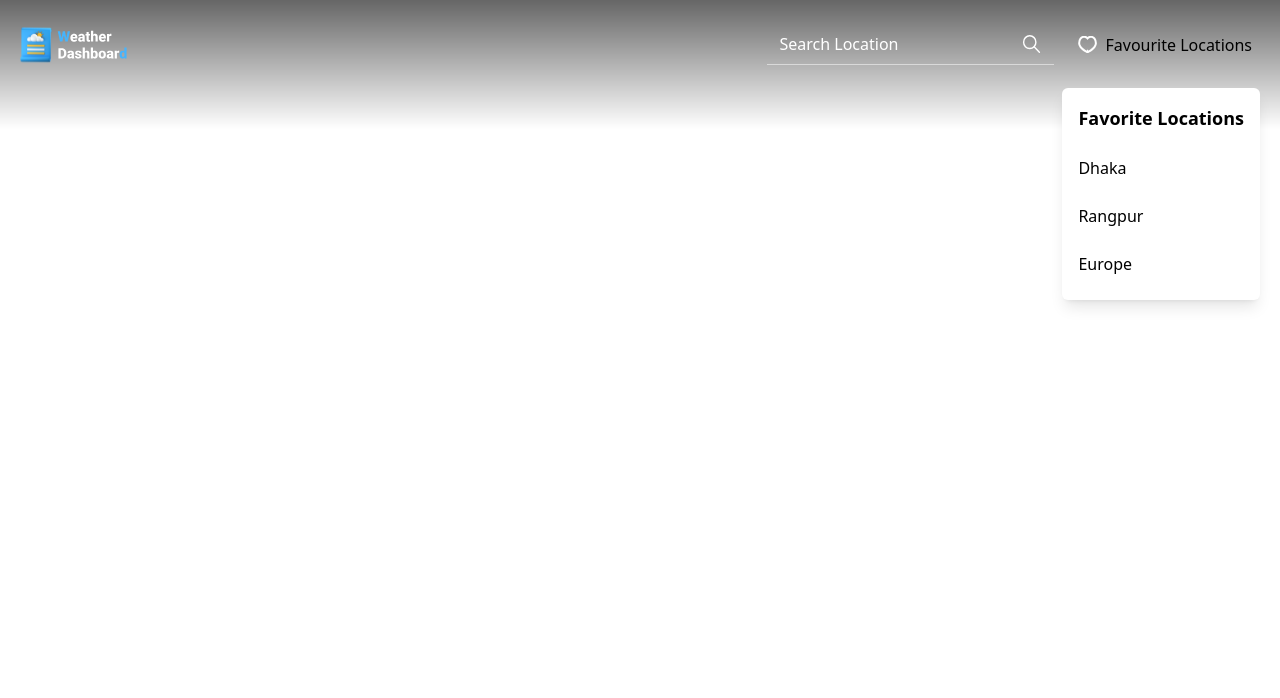
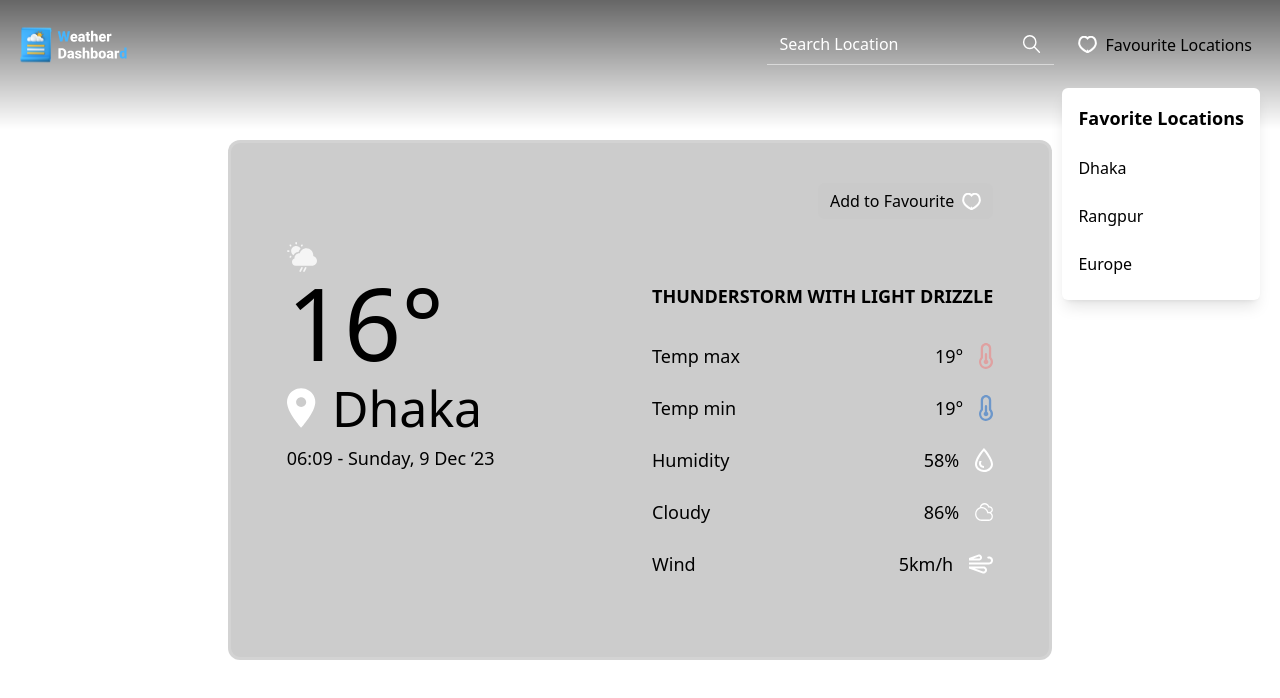
Before and after one commit to ashik-08/m4-weather-dashboard, a React (Vite) app: page / in a window 1280 px wide. Shown: the top 698 px of the page. Built offline with nearby package versions, Linux system fonts and the light colour scheme.

Commit message:
[feat](weather): add WeatherBoard component with weather-conditions and favorites functionality

```diff
--- a/src/App.jsx
+++ b/src/App.jsx
@@ -1,10 +1,16 @@
 import Header from "./components/Header/Header";
+import WeatherBoard from "./components/Weather/WeatherBoard";
 
 function App() {
   return (
-    <>
+    <div className="h-screen grid place-items-center">
       <Header />
-    </>
+      <main>
+        <section>
+          <WeatherBoard />
+        </section>
+      </main>
+    </div>
   );
 }
 
--- /dev/null
+++ b/src/components/Weather/AddToFavorite.jsx
@@ -0,0 +1,16 @@
+import HeartIcon from "../../assets/heart.svg";
+
+const AddToFavorite = () => {
+  return (
+    <div className="md:col-span-2">
+      <div className="flex items-center justify-end space-x-6">
+        <button className="text-sm md:text-base inline-flex items-center space-x-2 px-3 py-1.5 rounded-md bg-[#C5C5C54D]">
+          <span>Add to Favourite</span>
+          <img src={HeartIcon} alt="heart" />
+        </button>
+      </div>
+    </div>
+  );
+};
+
+export default AddToFavorite;
--- /dev/null
+++ b/src/components/Weather/WeatherBoard.jsx
@@ -0,0 +1,19 @@
+import AddToFavorite from "./AddToFavorite";
+import WeatherCondition from "./WeatherCondition";
+import WeatherHeadline from "./WeatherHeadline";
+
+const WeatherBoard = () => {
+  return (
+    <div className="container">
+      <div className="grid bg-black/20 rounded-xl backdrop-blur-md border-2 lg:border-[3px] border-white/[14%] px-4 lg:px-14 py-6 lg:py-10 min-h-[520px] max-w-[1058px] mx-auto">
+        <div className="grid md:grid-cols-2 gap-10 md:gap-6">
+          <AddToFavorite />
+          <WeatherHeadline />
+          <WeatherCondition />
+        </div>
+      </div>
+    </div>
+  );
+};
+
+export default WeatherBoard;
--- /dev/null
+++ b/src/components/Weather/WeatherCondition.jsx
@@ -0,0 +1,54 @@
+import CloudyIcon from "../../assets/icons/cloud.svg";
+import HumidityIcon from "../../assets/icons/humidity.svg";
+import TempMaxIcon from "../../assets/icons/temp-max.svg";
+import TempMinIcon from "../../assets/icons/temp-min.svg";
+import WindIcon from "../../assets/icons/wind.svg";
+
+const WeatherCondition = () => {
+  return (
+    <div>
+      <p className="text-sm lg:text-lg font-bold uppercase mb-8">
+        thunderstorm with light drizzle
+      </p>
+      <ul className="space-y-6 lg:space-y-6">
+        <li className="text-sm lg:text-lg flex items-center justify-between space-x-4">
+          <span>Temp max</span>
+          <div className="inline-flex space-x-4">
+            <p>19°</p>
+            <img src={TempMaxIcon} alt="temp-max" />
+          </div>
+        </li>
+        <li className="text-sm lg:text-lg flex items-center justify-between space-x-4">
+          <span>Temp min</span>
+          <div className="inline-flex space-x-4">
+            <p>19°</p>
+            <img src={TempMinIcon} alt="temp-min" />
+          </div>
+        </li>
+        <li className="text-sm lg:text-lg flex items-center justify-between space-x-4">
+          <span>Humidity</span>
+          <div className="inline-flex space-x-4">
+            <p>58%</p>
+            <img src={HumidityIcon} alt="humidity" />
+          </div>
+        </li>
+        <li className="text-sm lg:text-lg flex items-center justify-between space-x-4">
+          <span>Cloudy</span>
+          <div className="inline-flex space-x-4">
+            <p>86%</p>
+            <img src={CloudyIcon} alt="cloudy" />
+          </div>
+        </li>
+        <li className="text-sm lg:text-lg flex items-center justify-between space-x-4">
+          <span>Wind</span>
+          <div className="inline-flex space-x-4">
+            <p>5km/h</p>
+            <img src={WindIcon} alt="wind" />
+          </div>
+        </li>
+      </ul>
+    </div>
+  );
+};
+
+export default WeatherCondition;
--- /dev/null
+++ b/src/components/Weather/WeatherHeadline.jsx
@@ -0,0 +1,24 @@
+import CloudIcon from "../../assets/cloud.svg";
+import PinIcon from "../../assets/pin.svg";
+
+const WeatherHeadline = () => {
+  return (
+    <div>
+      <div className="max-md:flex items-center justify-between md:-mt-10">
+        <img src={CloudIcon} alt="cloud" />
+        <div className="max-md:flex items-center max-md:space-x-4">
+          <h1 className="text-[60px] lg:text-[80px] xl:text-[100px] leading-none md:mb-4">
+            16°
+          </h1>
+          <div className="flex items-center space-x-4 md:mb-4">
+            <img src={PinIcon} alt="pin" />
+            <h2 className="text-2xl lg:text-[50px]">Dhaka</h2>
+          </div>
+        </div>
+      </div>
+      <p className="text-sm lg:text-lg">06:09 - Sunday, 9 Dec ‘23</p>
+    </div>
+  );
+};
+
+export default WeatherHeadline;
```
